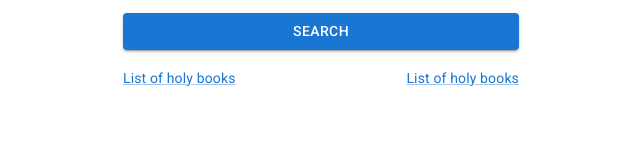
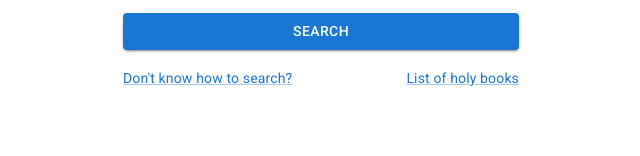
Before and after one commit to pejmanhadavi/root-finder, a React (Create React App) app: page / in a window 1280 px wide. Shown: the part 697-853 px from the top of the page, without its empty margins (319-959 px from the left). Built offline with nearby package versions, Linux system fonts and the light colour scheme.

Commit message:
pretty and add fix how to search text.

```diff
--- a/src/components/how-to-search.jsx
+++ b/src/components/how-to-search.jsx
@@ -60,7 +60,7 @@ export function HowToSearch() {
     return (
         <div>
             <Link href="#" variant="body2" onClick={handleClickOpen}>
-                        List of holy books
+                Don't know how to search?
             </Link>
             <BootstrapDialog
                 onClose={handleClose}
```
Also changed, not shown: src/components/search-form.jsx (+5 -5 lines), src/components/copy-right.jsx (indentation only), src/components/list-of-books-diolog.jsx (indentation only). Lines whose indentation alone changed are shown as unchanged.
